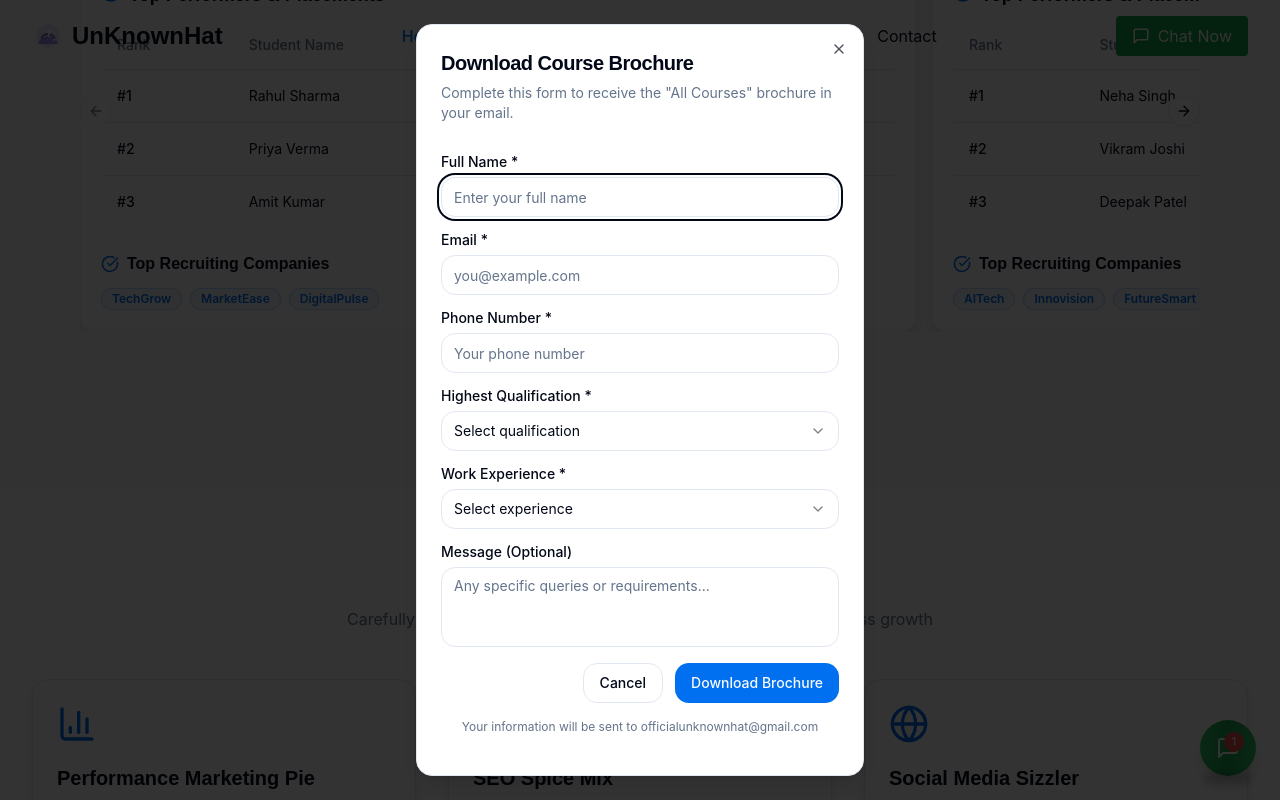
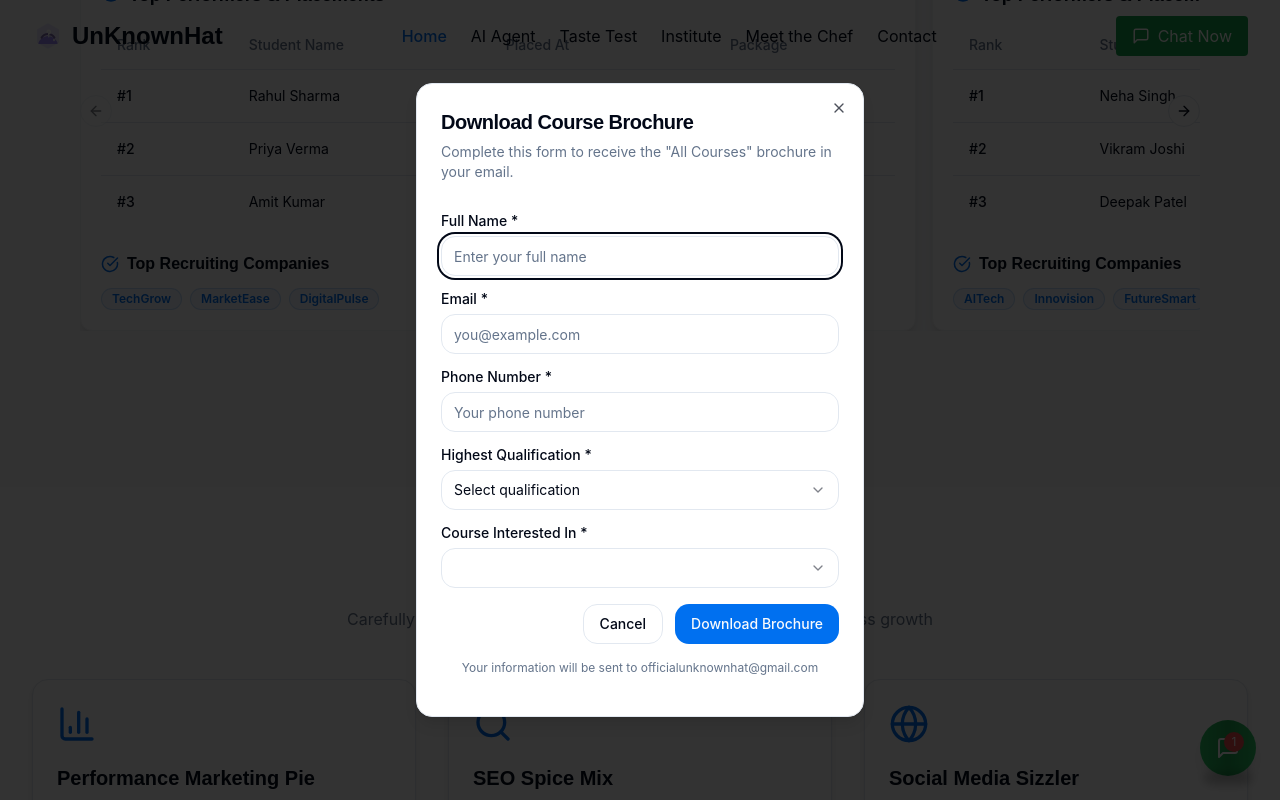
Before and after one commit to NitinUp1212/recipe-ai-growth, a React (Vite) app: page / in a window 1280 px wide. Both pictures are taken after a click on the button "Get Information About All Batches". Shown: the part 1806-2606 px from the top of the page. Built offline with nearby package versions, Linux system fonts and the light colour scheme.

Commit message:
Remove experience and message from form
Removed the 'experience' and 'message' fields from the form. Added a 'course' field.

```diff
--- a/src/components/BrochureForm.tsx
+++ b/src/components/BrochureForm.tsx
@@ -6,7 +6,6 @@ import { Input } from "@/components/ui/input";
 import { Button } from "@/components/ui/button";
 import { Select, SelectContent, SelectItem, SelectTrigger, SelectValue } from "@/components/ui/select";
 import { toast } from '@/hooks/use-toast';
-import { Textarea } from "@/components/ui/textarea";
 
 interface BrochureFormProps {
   isOpen: boolean;
@@ -20,12 +19,11 @@ const BrochureForm = ({ isOpen, onClose, courseName }: BrochureFormProps) => {
     email: '',
     phone: '',
     qualification: '',
-    experience: '',
-    message: ''
+    course: courseName || ''
   });
   const [isSubmitting, setIsSubmitting] = useState(false);
 
-  const handleChange = (e: React.ChangeEvent<HTMLInputElement | HTMLTextAreaElement>) => {
+  const handleChange = (e: React.ChangeEvent<HTMLInputElement>) => {
     const { name, value } = e.target;
     setFormData(prev => ({ ...prev, [name]: value }));
   };
@@ -42,19 +40,15 @@ const BrochureForm = ({ isOpen, onClose, courseName }: BrochureFormProps) => {
     const emailBody = `
       New Brochure Download Request:
 
-      Course: ${courseName || 'Not specified'}
+      Course: ${formData.course || courseName || 'Not specified'}
       Name: ${formData.name}
       Email: ${formData.email}
       Phone: ${formData.phone}
       Qualification: ${formData.qualification || 'Not specified'}
-      Experience: ${formData.experience || 'Not specified'}
-
-      Message:
-      ${formData.message || 'No message provided'}
     `;
 
     // Send email using mailto link (as a fallback)
-    const mailtoLink = `mailto:officialunknownhat@gmail.com?subject=New Brochure Request: ${courseName}&body=${encodeURIComponent(emailBody)}`;
+    const mailtoLink = `mailto:officialunknownhat@gmail.com?subject=New Brochure Request: ${formData.course || courseName}&body=${encodeURIComponent(emailBody)}`;
     window.open(mailtoLink, '_blank');
 
     // Simulate API call
@@ -72,8 +66,7 @@ const BrochureForm = ({ isOpen, onClose, courseName }: BrochureFormProps) => {
         email: '',
         phone: '',
         qualification: '',
-        experience: '',
-        message: ''
+        course: ''
       });
     }, 1500);
   };
@@ -147,35 +140,24 @@ const BrochureForm = ({ isOpen, onClose, courseName }: BrochureFormProps) => {
             </div>
 
             <div className="grid gap-2">
-              <Label htmlFor="experience">Work Experience <span className="text-red">*</span></Label>
+              <Label htmlFor="course">Course Interested In <span className="text-red">*</span></Label>
               <Select
-                onValueChange={(value) => handleSelectChange('experience', value)}
-                defaultValue={formData.experience}
+                onValueChange={(value) => handleSelectChange('course', value)}
+                defaultValue={formData.course || courseName}
               >
-                <SelectTrigger id="experience">
-                  <SelectValue placeholder="Select experience" />
+                <SelectTrigger id="course">
+                  <SelectValue placeholder="Select course" />
                 </SelectTrigger>
                 <SelectContent>
-                  <SelectItem value="fresher">Fresher</SelectItem>
-                  <SelectItem value="0-2">0-2 Years</SelectItem>
-                  <SelectItem value="3-5">3-5 Years</SelectItem>
-                  <SelectItem value="5-10">5-10 Years</SelectItem>
-                  <SelectItem value="10+">10+ Years</SelectItem>
+                  <SelectItem value="Digital Marketing Mastery">Digital Marketing Mastery</SelectItem>
+                  <SelectItem value="AI for Marketing">AI for Marketing</SelectItem>
+                  <SelectItem value="AI Agent Development">AI Agent Development</SelectItem>
+                  <SelectItem value="SEO Master Course">SEO Master Course</SelectItem>
+                  <SelectItem value="Social Media Marketing">Social Media Marketing</SelectItem>
+                  <SelectItem value="Google Ads Pro">Google Ads Pro</SelectItem>
+                  <SelectItem value="Other">Other Course</SelectItem>
                 </SelectContent>
               </Select>
-            </div>
-
-            <div className="grid gap-2">
-              <Label htmlFor="message">Message (Optional)</Label>
-              <Textarea
-                id="message"
-                name="message"
-                value={formData.message}
-                onChange={handleChange}
-                placeholder="Any specific queries or requirements..."
-                className="resize-none"
-                rows={3}
-              />
             </div>
           </div>
 
```
